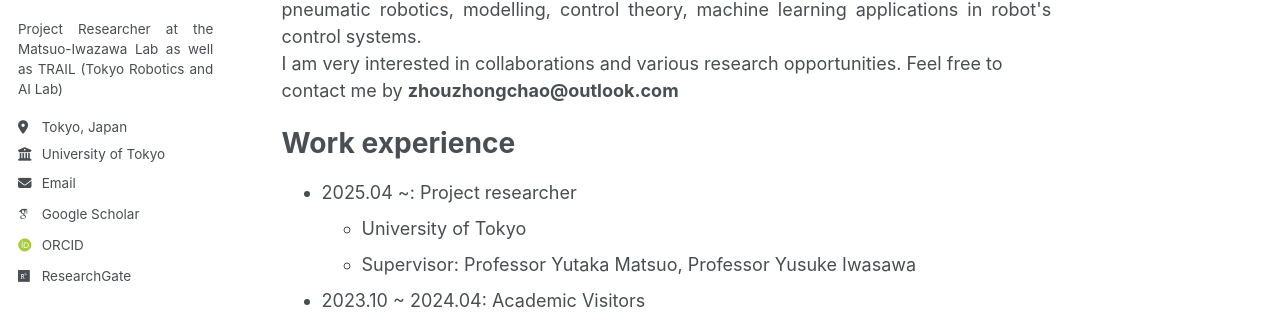
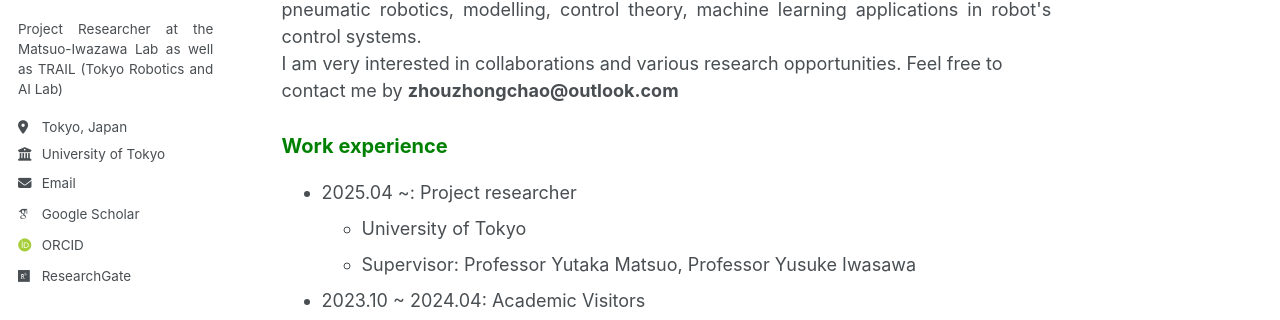
Before and after one commit to zhouzhongchao/zhouzhongchao, a Jekyll site: the page built from _pages/about.md, in a window 1280 px wide. Shown: the part 334-654 px from the top of the page. Built offline with Jekyll 4.4.1, drawn with Linux system fonts in a browser that asks for light colours; some web fonts are replaced.

Commit message:
Update about.md

```diff
--- a/_pages/about.md
+++ b/_pages/about.md
@@ -18,7 +18,7 @@ My research interests lie in the intersection of robotics and AI, including soft
 
 I am very interested in collaborations and various research opportunities. Feel free to contact me by <strong>zhouzhongchao@outlook.com</strong>
 
-Work experience
+<span style="font-size:20px; color:green;">Work experience</span>
 ======
 * 2025.04 ~: Project researcher
   * University of Tokyo
```
